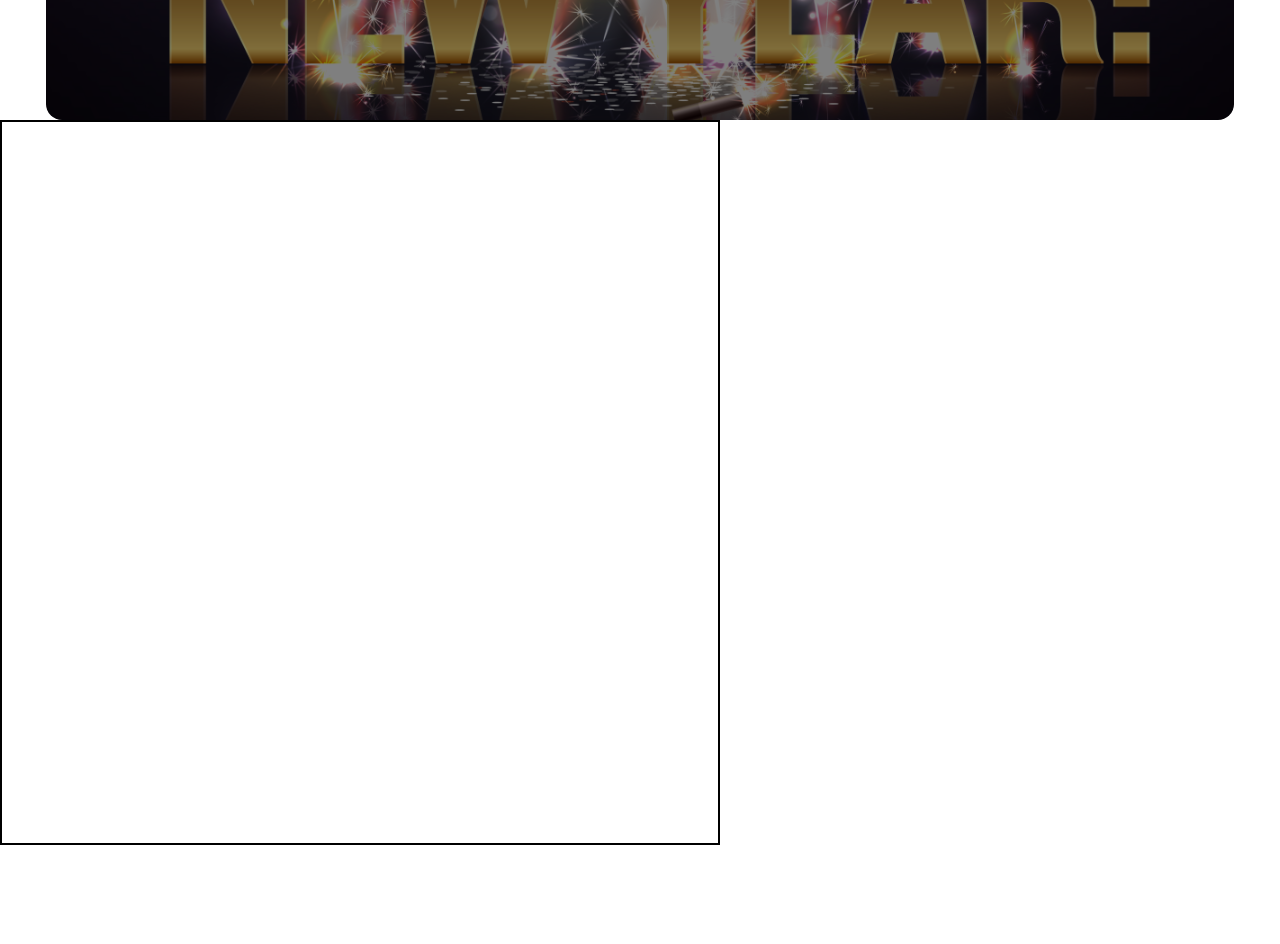
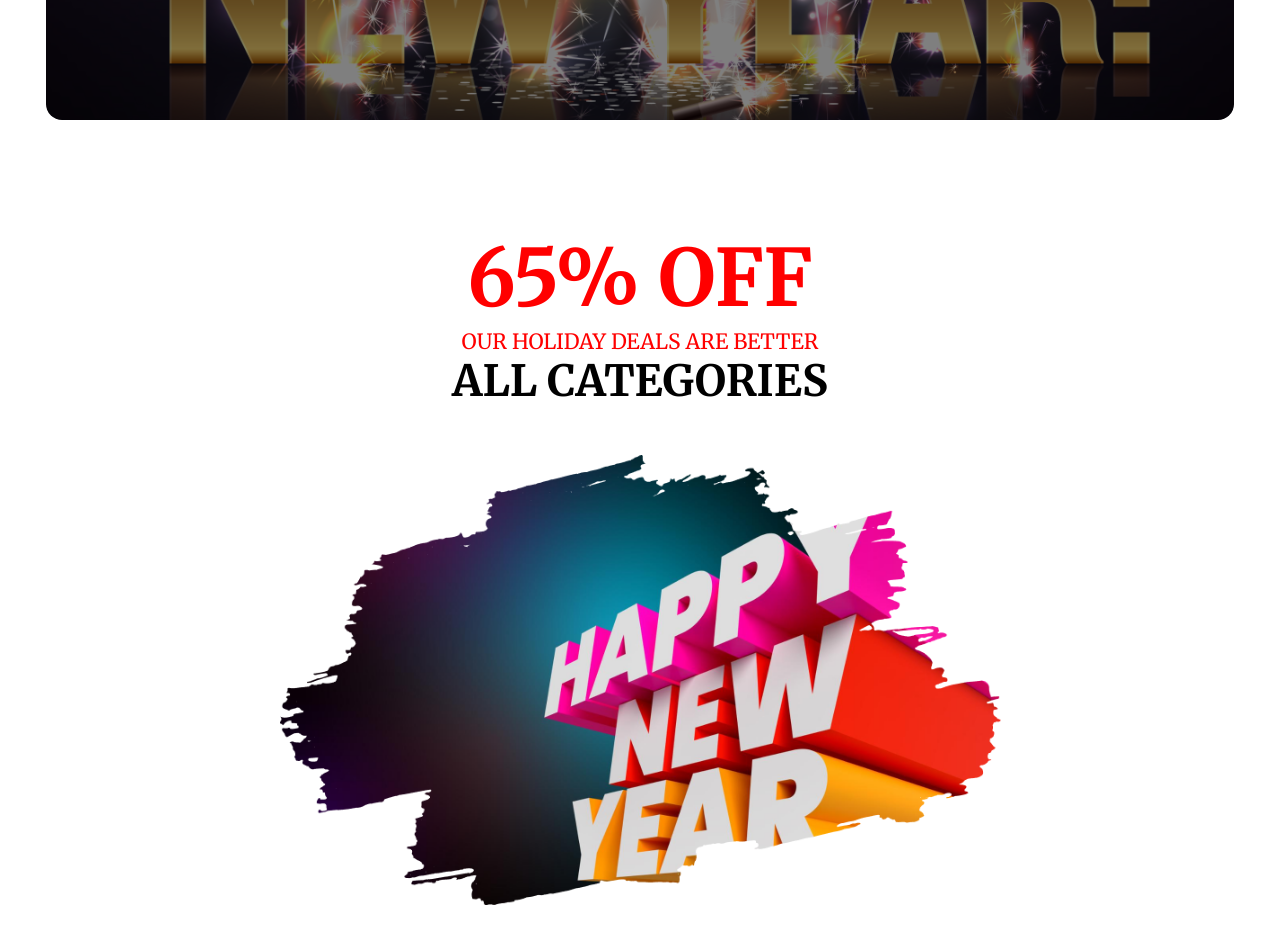
Before and after one commit to ornobsingh/New-Year-Offer-project, a plain HTML site: page index.html in a window 1280 px wide. Shown: the part 420-1364 px from the top of the page. Before the commit the page ends 1265 px from the top, so only its background shows below. Drawn offline with Linux system fonts and the light colour scheme.

Commit message:
second section done

```diff
--- a/index.html
+++ b/index.html
@@ -18,7 +18,14 @@
   </header>
   <main>
     <section class="second-section-container">
-
+      <div class="second-section-content">
+        <h1 class="text-center">65% OFF</h1>
+        <p class="text-center">OUR HOLIDAY DEALS ARE BETTER</p>
+        <h3 class="text-center">ALL CATEGORIES</h3>
+      </div>
+      <div class="second-section-image">
+        <img src="images/New Year Photo.png" alt="">
+      </div>
     </section>
   </main>
   <footer></footer>
--- a/styles/style.css
+++ b/styles/style.css
@@ -51,8 +51,53 @@ h1 {
 
 /* second-section-container start */
 
-.second-section-container{
+.second-section-container {
   width: 720px;
   height: 725px;
-  border: 2px solid black;
+  margin: 0 auto;
+  margin-top: 108px;
+  margin-bottom: 108px;
 }
+
+.second-section-content h1 {
+  color: red;
+  font-size: 79px;
+  font-weight: 600;
+}
+
+.second-section-content p {
+  color: red;
+  font-size: 21px;
+  font-weight: 400;
+}
+
+.second-section-content h3 {
+  font-size: 43px;
+  font-weight: 600;
+  line-height: 52px;
+}
+
+.second-section-image{
+  width: 721px;
+  height: 450px;
+  margin-top: 48px;
+}
+
+.second-section-image img{
+  width: 100%;
+  height: 100%;
+}
+
+
+
+
+
+
+
+
+
+/* share style */
+
+.text-center {
+  text-align: center;
+}
```
